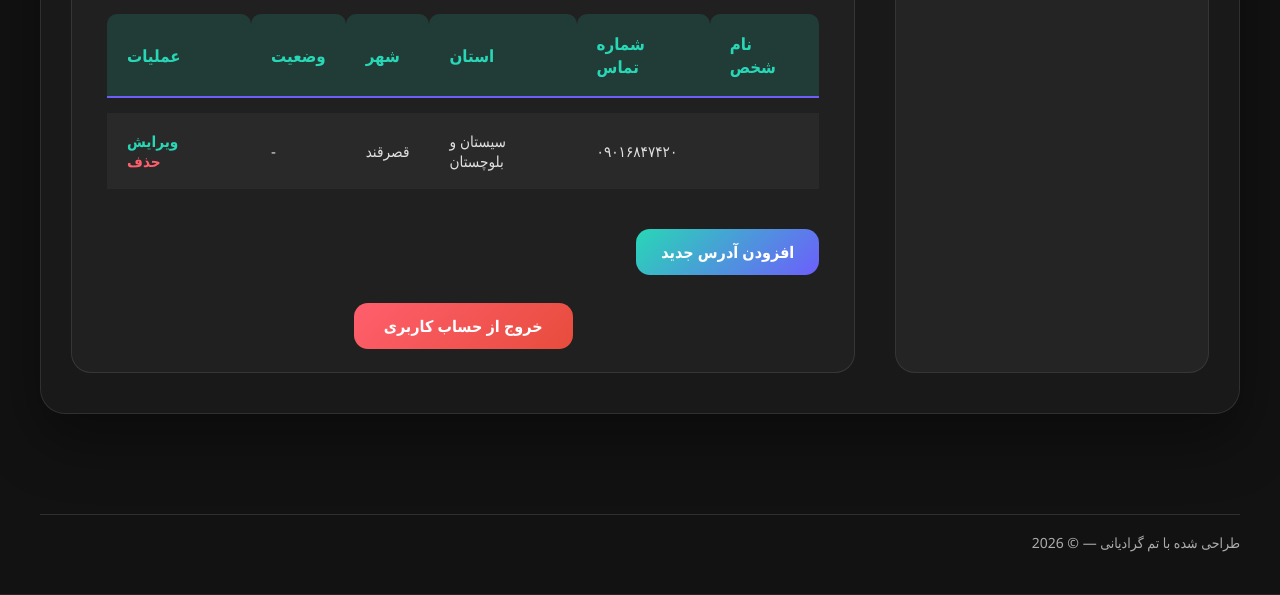
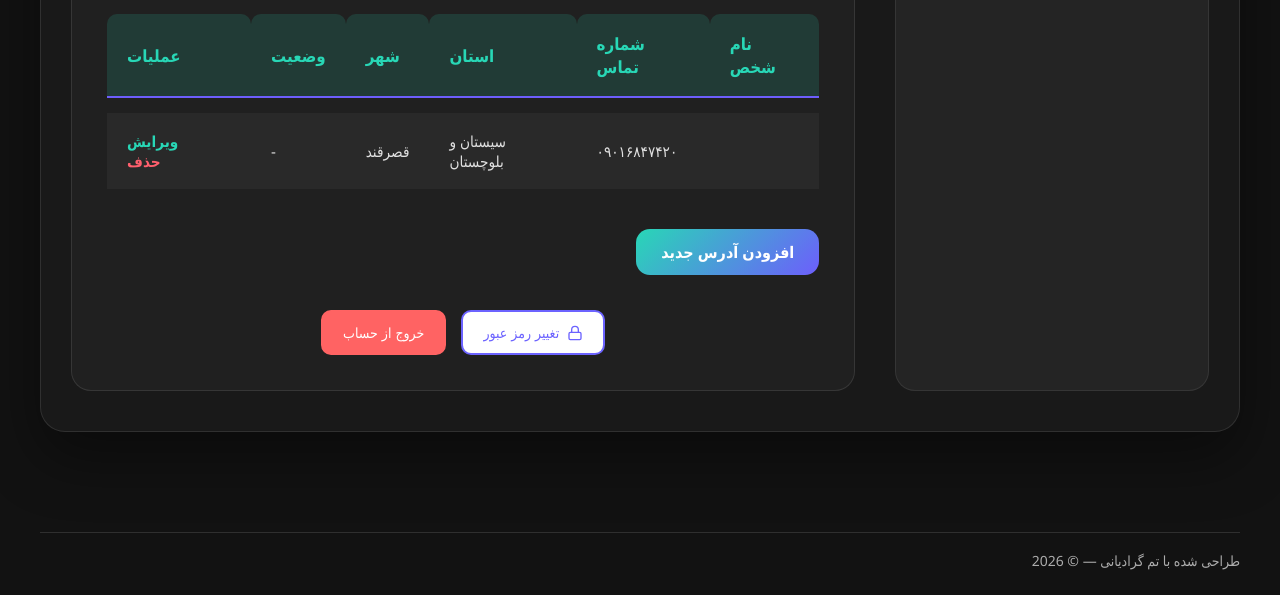
Before and after one commit to yunus-hooti/store, a Django app: page /account/profile/ in a window 1280 px wide. Shown: the part 734-1329 px from the top of the page. Run offline with Django 5.2, Linux system fonts and the light colour scheme; a user stored in the database is signed in; data comes from the database, SQL or seed files in the repository; both versions use the stored data as it was after the commit.

Commit message:
Add password change button in profile

```diff
--- a/account/templates/account/profile.html
+++ b/account/templates/account/profile.html
@@ -312,6 +312,62 @@
     border: 1px solid #ff4e50;
 }
 
+
+  .profile-actions-container {
+    display: flex;
+    gap: 15px;
+    justify-content: center;
+    align-items: center; /* تراز کردن در مرکز عمودی */
+    margin-top: 30px;
+  }
+
+  /* استایل مشترک برای هر دو دکمه جهت هم‌ترازی */
+  .btn-shared {
+    display: inline-flex;
+    align-items: center;
+    justify-content: center;
+    padding: 10px 20px; /* تنظیم دقیق پدینگ برای ارتفاع یکسان */
+    height: 45px;       /* تعیین ارتفاع ثابت برای جلوگیری از بالا پایین شدن */
+    border-radius: 10px;
+    font-family: Tahoma, sans-serif;
+    font-size: 14px;
+    text-decoration: none;
+    transition: all 0.3s ease;
+    border: 2px solid;
+    box-sizing: border-box; /* جلوگیری از بهم ریختگی سایز با حاشیه */
+  }
+
+  /* استایل دکمه تغییر رمز */
+  .btn-change-pass {
+    background-color: #ffffff;
+    color: #6c63ff;
+    border-color: #6c63ff;
+  }
+  .btn-change-pass:hover {
+    background-color: #6c63ff;
+    color: #ffffff;
+  }
+
+  /* استایل دکمه خروج (یکپارچه شده با ابعاد بالا) */
+  .btn-logout {
+    background-color: #ff6363;
+    color: #ffffff;
+    border-color: #ff6363;
+  }
+  .btn-logout:hover {
+    background-color: #e55353;
+    border-color: #e55353;
+  }
+
+  .icon-lock {
+    width: 16px;
+    height: 16px;
+    margin-left: 8px;
+    stroke: currentColor;
+    stroke-width: 2;
+    fill: none;
+  }
+
 </style>
 {% endblock %}
 
@@ -430,10 +486,22 @@
       <a href="{% url 'account:address_create' %}" class="add-address-btn"><i class="fas fa-plus-circle"></i> افزودن آدرس جدید</a> {# فرض بر وجود مسیر address_create #}
     </section>
 
-    <!-- دکمه خروج -->
-    <div class="logout-button-container">
-      <a href="{% url 'account:logout' %}" class="logout-button">خروج از حساب کاربری</a> {# فرض بر وجود مسیر account:logout #}
-    </div>
+<div class="profile-actions-container">
+  <!-- دکمه تغییر رمز -->
+  <a href="{% url 'account:password_change' %}" class="btn-shared btn-change-pass">
+    <svg class="icon-lock" viewBox="0 0 24 24">
+      <rect x="3" y="11" width="18" height="11" rx="2" ry="2"></rect>
+      <path d="M7 11V7a5 5 0 0 1 10 0v4"></path>
+    </svg>
+    تغییر رمز عبور
+  </a>
+
+  <!-- دکمه خروج با استایل یکپارچه -->
+  <a href="{% url 'account:logout' %}" class="btn-shared btn-logout">
+    خروج از حساب
+  </a>
+</div>
+
 
   </div> {# end profile-content #}
 </div> {# end profile-container #}
```
Also changed, not shown: db.sqlite3.
